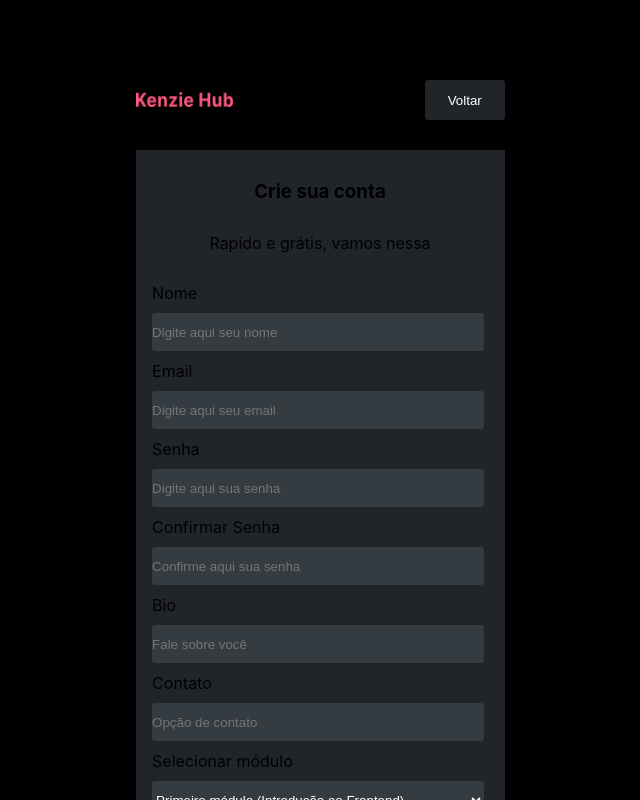
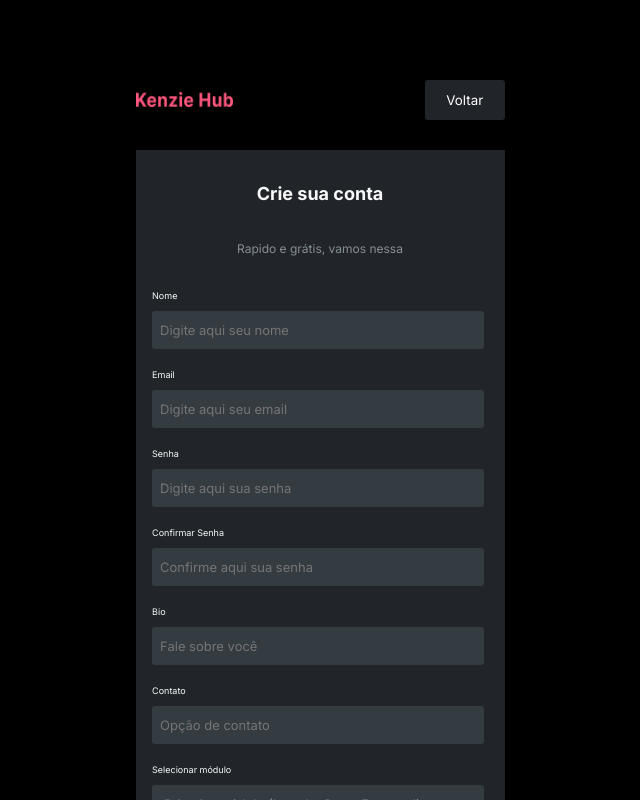
Before and after one commit to Kenzie-Academy-Brasil-Developers/react-entrega-kenzie-hub-lucasspindola, a React (Create React App) app: page /register in a window 1280 px wide. Shown: the top 800 px of the page, without its empty margins (320-960 px from the left). Built offline with nearby package versions, Linux system fonts and the light colour scheme.

Commit message:
create page styling

```diff
--- a/src/Global/globalStyle.js
+++ b/src/Global/globalStyle.js
@@ -5,6 +5,7 @@ const GlobalStyle = createGlobalStyle`
     margin: 0;
     padding: 0;
     box-sizing: border-box;
+    font-family: inter;
 
 
 }
--- a/src/Pages/Dashboard/index.jsx
+++ b/src/Pages/Dashboard/index.jsx
@@ -7,15 +7,7 @@ export const Dashboard = () => {
   const userData =
     JSON.parse(window.localStorage.getItem("user-kenzieHub")) || "";
   const sucessLogout = (message) => {
-    toast(message, {
-      position: "top-right",
-      autoClose: 1000,
-      hideProgressBar: false,
-      closeOnClick: true,
-      pauseOnHover: true,
-      draggable: true,
-      progress: undefined,
-    });
+    toast.success(message);
   };
   const navigate = useNavigate();
   const logout = () => {
@@ -34,8 +26,16 @@ export const Dashboard = () => {
           </header>
           <div className="containerInformationsProfile">
             <h2>Olá, {userData.name}</h2>
-            <p>{userData.course_module}</p>
+            <p className="moduleUser">{userData.course_module}</p>
           </div>
+
+          <main>
+            <span>Que pena! Estamos em desenvolvimento :(</span>
+            <span className="explication">
+              Nossa aplicação está em desenvolvimento, em breve teremos
+              novidades
+            </span>
+          </main>
         </ContainerDashboard>
       ) : (
         <Navigate to="/login" replace />
--- a/src/Pages/Dashboard/style.js
+++ b/src/Pages/Dashboard/style.js
@@ -5,6 +5,9 @@ export const ContainerDashboard = styled.main`
   height: 100vh;
   background-color: #000000;
   color: #fff;
+  main {
+    display: none;
+  }
   header {
     height: 72px;
     width: 100%;
@@ -41,10 +44,51 @@ export const ContainerDashboard = styled.main`
       margin: 0 5%;
     }
   }
-  /* .containerDashboard {
-    display: flex;
-    flex-direction: column;
-    align-items: center;
-    width: 90%;
-  } */
+  .moduleUser {
+    font-family: inter;
+    font-style: Mixed;
+    font-size: 12px;
+    color: #868e96;
+    font-weight: 400;
+  }
+
+  .explication {
+    font-family: inter;
+    font-style: Regular;
+    font-size: 16px;
+    line-height: 24px;
+    color: #868e96;
+    font-weight: 400;
+    color: #ffffff;
+  }
+  @media only screen and (min-width: 700px) {
+    main {
+      display: flex;
+      flex-direction: column;
+      padding: 30px 0;
+      margin: 0 20% 0 20%;
+      gap: 30px;
+    }
+    .containerInformationsProfile {
+      display: flex;
+      flex-direction: row;
+      align-items: center;
+      justify-content: space-between;
+
+      h2 {
+        margin: 0 0 0 20%;
+      }
+      p {
+        margin: 0 20% 0 0;
+      }
+    }
+    header {
+      img {
+        margin: 0 0 0 20%;
+      }
+      button {
+        margin: 0 20% 0 0;
+      }
+    }
+  }
 `;
--- a/src/Pages/Login/index.jsx
+++ b/src/Pages/Login/index.jsx
@@ -8,21 +8,16 @@ import { useNavigate } from "react-router-dom";
 import logo from "../../Assets/Logo.png";
 
 const schema = yup.object().shape({
-  email: yup.string().required().email(),
-  password: yup.string().required(),
+  email: yup
+    .string()
+    .required("Campo Obrigatório!")
+    .email("Digite um email valido!"),
+  password: yup.string().required("Campo Obrigatório!"),
 });
 export const Login = () => {
   const sucessLogin = (message) => {
     toast.success(message);
   };
-  // const redirectExistingLogin = () => {
-  //   const token = window.localStorage.getItem("authToken");
-  //   if (token !== undefined) {
-  //     navigate("/dashboard");
-  //     sucessLogin("Você já esta logado!");
-  //   }
-  // };
-  // redirectExistingLogin();
 
   const {
     register,
@@ -37,7 +32,6 @@ export const Login = () => {
     axios
       .post("https://kenziehub.herokuapp.com/sessions", data)
       .then((res) => {
-        // console.log(res.data);
         window.localStorage.clear();
         window.localStorage.setItem(
           "user-kenzieHub",
@@ -47,8 +41,10 @@ export const Login = () => {
         res.data.token && sucessLogin("Login realizado com sucesso!");
         navigate("/dashboard");
       })
-      .catch((err) => console.log(err));
-    // console.log(data);
+      .catch((err) => {
+        console.log(err);
+        toast.error(`Ops!Houve um erro`);
+      });
   };
   return (
     <LoginContainer>
@@ -68,6 +64,7 @@ export const Login = () => {
             type="text"
             {...register("email")}
           />
+          {<p>{errors.email?.message}</p>}
           <label htmlFor="password">Senha</label>
           <input
             id="password"
@@ -75,10 +72,11 @@ export const Login = () => {
             type="password"
             {...register("password")}
           />
-          <button className="btnLogin">Login</button>
-          <a className="ancoraLinkRegister" href="f">
+          {<p>{errors.password?.message}</p>}
+          <button className="btnLogin">Entrar</button>
+          <p className="ancoraLinkRegister" href="f">
             Ainda não possui uma conta?
-          </a>
+          </p>
         </form>
         <div className="containerBtnRedirectRegister">
           <button
--- a/src/Pages/Register/index.jsx
+++ b/src/Pages/Register/index.jsx
@@ -7,15 +7,30 @@ import axios from "axios";
 import { useNavigate } from "react-router-dom";
 import { toast } from "react-toastify";
 import logo from "../../Assets/Logo.png";
+const testPassword = new RegExp(
+  "^(?=.*?[A-Z])(?=.*?[a-z])(?=.*?[0-9])(?=.*?[#?!@$%^&*-]).{8,}$"
+);
+const schema = yup.object().shape({
+  name: yup.string().required("Campo Obrigatório!"),
+  email: yup
+    .string()
+    .required("Campo Obrigatório!")
+    .email("Digite um email valido"),
+  password: yup
+    .string()
+    .required("Campo Obrigatório!")
+    .matches(
+      testPassword,
+      "E necessário no mínimo 8 dígitos, uma letra maiúsculos, uma minúscula e um caractere especial"
+    ),
+  passwordConfirm: yup
+    .string()
+    .required("Campo Obrigatório!")
+    .oneOf([yup.ref("password"), null], "As senhas precisam ser iguais!"),
+  bio: yup.string().required("Campo Obrigatório!"),
+  contact: yup.string().required("Campo Obrigatório!"),
+});
 
-const schema = yup.object().shape({
-  name: yup.string().required(),
-  email: yup.string().required().email(),
-  password: yup.string().required(),
-  passwordConfirm: yup.string(),
-  bio: yup.string().required(),
-});
-// Lides: Confirmar que as senhas são iguais, fazer objeto e mandar para API.
 export const Register = () => {
   const navigate = useNavigate();
   const sucessRegister = (message) => {
@@ -37,7 +52,7 @@ export const Register = () => {
   } = useForm({
     resolver: yupResolver(schema),
   });
-  console.log(errors);
+
   const registerUser = (data) => {
     axios
       .post("https://kenziehub.herokuapp.com/users", data)
@@ -47,12 +62,8 @@ export const Register = () => {
         sucessRegister("Registro realizado com sucesso!");
       })
       .catch((err) => {
-        console.log(err);
-
-        sucessRegister(`${err.response.data.message}`);
+        toast.error(`Houve um erro: ${err.message}`);
       });
-
-    console.log(data);
   };
   return (
     <RegisterContainer>
@@ -77,6 +88,7 @@ export const Register = () => {
             type="text"
             {...register("name")}
           />
+          {<p>{errors.name?.message}</p>}
           <label htmlFor="email">Email</label>
           <input
             id="email"
@@ -84,6 +96,7 @@ export const Register = () => {
             type="text"
             {...register("email")}
           />
+          {<p> {errors.email?.message}</p>}
           <label htmlFor="password">Senha</label>
           <input
             id="password"
@@ -91,13 +104,15 @@ export const Register = () => {
             type="password"
             {...register("password")}
           />
+          {<p>{errors.password?.message}</p>}
           <label htmlFor="passwordConfirm">Confirmar Senha</label>
           <input
             id="passwordConfirm"
             placeholder="Confirme aqui sua senha"
             type="text"
-            // {...register()}
+            {...register("passwordConfirm")}
           />
+          {<p>{errors.passwordConfirm?.message}</p>}
           <label htmlFor="bio">Bio</label>
           <input
             id="bio"
@@ -105,6 +120,7 @@ export const Register = () => {
             type="text"
             {...register("bio")}
           />
+          {<p>{errors.bio?.message}</p>}
           <label htmlFor="contact">Contato</label>
           <input
             id="contact"
@@ -112,6 +128,7 @@ export const Register = () => {
             type="text"
             {...register("contact")}
           />
+          {<p>{errors.contact?.message}</p>}
           <label htmlFor="course_module">Selecionar módulo</label>
           <select name="" id="course_module" {...register("course_module")}>
             <option value="Primeiro módulo (Introdução ao Frontend)">
--- a/src/Pages/Register/style.js
+++ b/src/Pages/Register/style.js
@@ -9,6 +9,19 @@ export const RegisterContainer = styled.div`
   align-items: center;
   justify-content: center;
   background-color: #000000;
+
+  p {
+    display: flex;
+    margin: 0 0 0 5%;
+    color: #f8f9fa;
+  }
+  label {
+    margin: 0 0 0 5%;
+    font-family: inter;
+    font-style: regular;
+    font-size: 9px;
+    color: #f8f9fa;
+  }
   img {
     max-width: 100%;
     max-height: 100%;
@@ -16,6 +29,7 @@ export const RegisterContainer = styled.div`
     height: 16.9px;
   }
   .returnBtn {
+    cursor: pointer;
     width: 79.54px;
     height: 40px;
     background-color: #212529;
@@ -45,6 +59,26 @@ export const RegisterContainer = styled.div`
     align-items: center;
     gap: 30px;
     padding: 30px 0;
+
+    h3 {
+      font-family: inter;
+      font-style: bold;
+      font-size: 18px;
+      line-height: 28px;
+      font-weight: 700;
+      color: #f8f9fa;
+      /* grey-0 */
+    }
+
+    span {
+      font-family: inter;
+      font-style: regular;
+      font-size: 12px;
+      line-height: 22px;
+      font-weight: 400;
+
+      color: #868e96;
+    }
   }
 
   form {
@@ -59,30 +93,45 @@ export const RegisterContainer = styled.div`
     margin: 0 0 0 5%;
   }
   input {
+    font-family: inter;
+    font-style: regular;
+    font-size: 12.99px;
+    line-height: 21.1px;
     width: 100%;
     height: 38px;
     border: none;
     background-color: rgba(52, 59, 65, 1);
-    color: #fff;
+    color: #868e96;
     /* grey-2 */
     margin: 0 5% 0 5%;
     border-radius: 3.2px;
+    padding: 8px;
+    font-weight: 400;
   }
+
   select {
+    cursor: pointer;
+    font-family: inter;
+    font-style: regular;
+    font-size: 12.99px;
+    line-height: 21.1px;
     width: 100%;
     height: 38px;
     border: none;
     background-color: rgba(52, 59, 65, 1);
-    color: #fff;
+    color: #868e96;
     /* grey-2 */
-    margin: 0 0 0 5%;
+    margin: 0 5% 0 5%;
     border-radius: 3.2px;
+    padding: 8px;
+    font-weight: 400;
   }
   option {
-    /* Editar depois */
+    cursor: pointer;
   }
 
   .btnRegister {
+    cursor: pointer;
     display: flex;
     align-items: center;
     justify-content: center;
@@ -95,4 +144,7 @@ export const RegisterContainer = styled.div`
     border-radius: 3.2px;
     margin: 0 0 0 5%;
   }
+  .btnRegister:hover {
+    background-color: rgba(255, 87, 127, 1);
+  }
 `;
```
Also changed, not shown: src/Pages/Login/style.js (+43 -4 lines).
